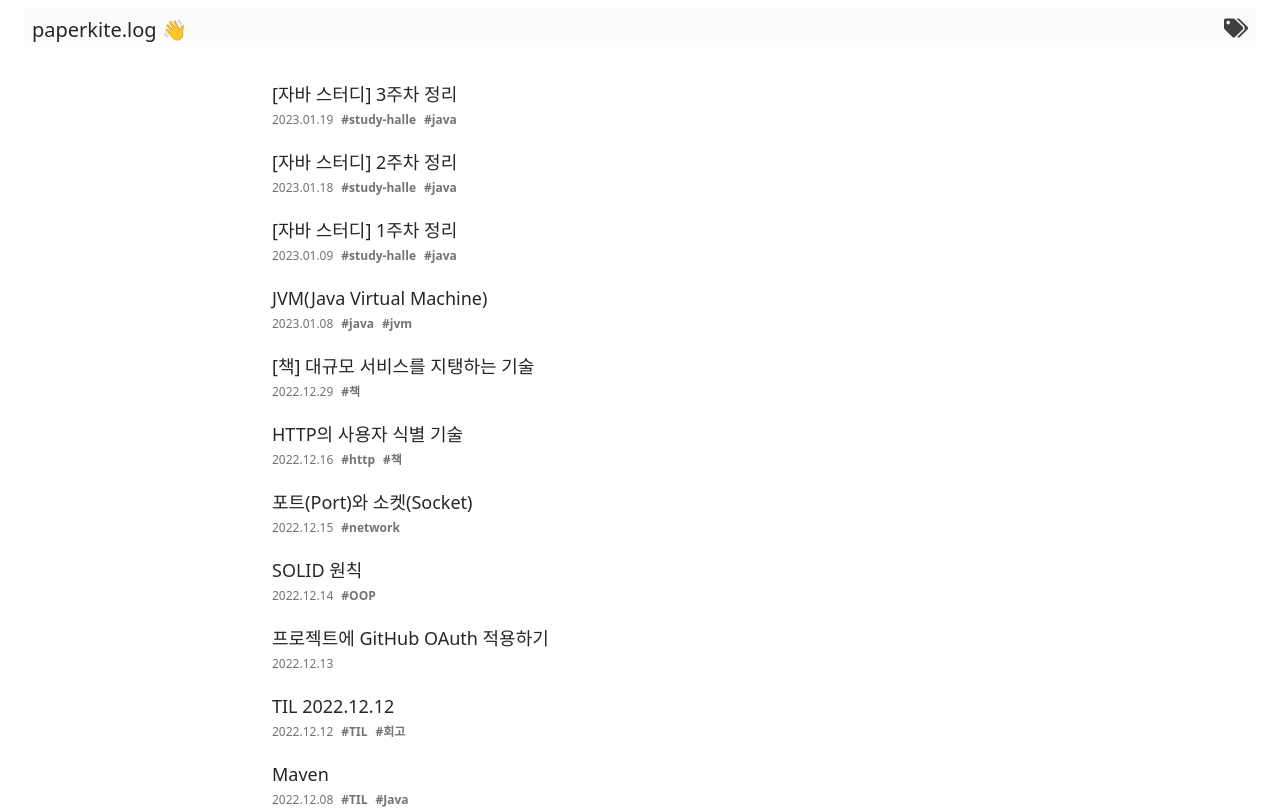
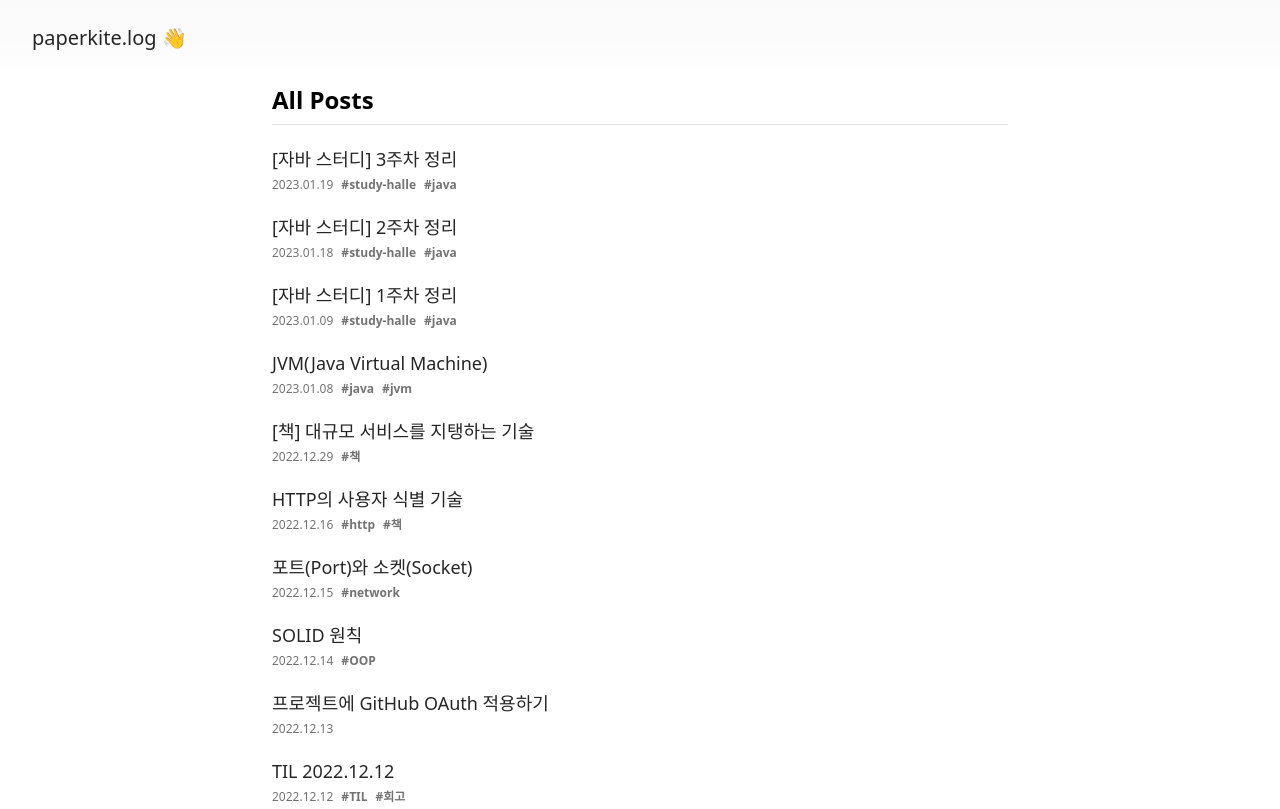
Before and after one commit to 100paperkite/100paperkite.github.io, a Next.js app: page / in a window 1280 px wide. Shown: the top 809 px of the page. Built offline with nearby package versions, Linux system fonts and the light colour scheme; a web font is replaced by a local one.

Commit message:
Revert "Tag 페이지 만들기 (#3)" (#4)
This reverts commit cdc1dbcf275f33016faff4d68318d3ae7ee2b7ae.

```diff
--- a/components/HomePage.jsx
+++ b/components/HomePage.jsx
@@ -1,15 +1,21 @@
 import Layout from './Layout';
+import siteMetadata from '../siteMetadata';
 
-import { Card } from './Post';
+import { Card as PostCard } from './Post';
 
-const HomePage = ({ postInfos }) => {
+const HomePage = ({ posts }) => {
   return (
     <Layout>
       <div className="mt-2">
-        {postInfos
-          .sort((a, b) => (a.uploaded < b.uploaded ? 1 : -1))
-          .map((info, index) => (
-            <Card {...info} key={index} />
+        <h3 className="font-bold text-xl md:text-2xl border-neutral-200 border-b pb-2">
+          All Posts
+        </h3>
+        {posts
+          .sort((a, b) => {
+            return a.frontMatter.uploaded < b.frontMatter.uploaded ? 1 : -1;
+          })
+          .map((post, index) => (
+            <PostCard post={post} key={index} />
           ))}
       </div>
     </Layout>
--- a/components/NavBar.jsx
+++ b/components/NavBar.jsx
@@ -1,22 +1,14 @@
 import Link from 'next/link';
 import siteMetadata from '../siteMetadata';
-import { FaTags } from 'react-icons/fa';
 
 const NavBar = () => {
   return (
-    <nav className="flex justify-between sticky top-0 z-50 space-x-4 py-2 font-medium mx-2 md:mx-6 my-1 md:my-2 p-2">
+    <nav className="flex justify-between sticky top-0 z-50 space-x-4 py-2">
       <Link href="/">
-        <a className="text-neutral-800 hover:text-neutral-600 text-lg md:text-xl">
+        <a className="text-neutral-800 hover:text-neutral-600 text-lg md:text-xl font-medium mx-2 md:mx-6 my-1 md:my-2 p-2 ">
           {siteMetadata.title}
         </a>
       </Link>
-      <div className="flex gap-x-3">
-        <Link href="/tags" passHref legacyBehavior>
-          <a>
-            <FaTags className="hover:cursor-pointer w-6 h-6 text-neutral-700" />
-          </a>
-        </Link>
-      </div>
     </nav>
   );
 };
--- a/components/Post/Card.jsx
+++ b/components/Post/Card.jsx
@@ -6,7 +6,8 @@ const formatDate = (dateString) => {
   return yyyymmdd.replaceAll('-', '.');
 };
 
-const Card = ({ title, uploaded, tags, slug }) => {
+const Card = ({ post: { frontMatter, slug } }) => {
+  const { title, uploaded, tags } = frontMatter;
   const uploadedDate = formatDate(uploaded);
 
   const isTagExist = (tags ?? []).length === 0 ? false : true;
@@ -23,8 +24,8 @@ const Card = ({ title, uploaded, tags, slug }) => {
 
         {isTagExist && (
           <span className="text-xs flex flex-wrap gap-x-2 my-auto">
-            {tags.map((tag) => (
-              <Tag name={tag} key={tag} className="text-neutral-500 font-bold" />
+            {tags.map((tag, index) => (
+              <Tag name={tag} key={index} />
             ))}
           </span>
         )}
--- a/components/Post/Tag.jsx
+++ b/components/Post/Tag.jsx
@@ -1,21 +1,5 @@
-import { useRouter } from 'next/router';
-
-const Tag = ({ name, selected = false }) => {
-  const router = useRouter();
-
-  return (
-    <button
-      onClick={() =>
-        router.push({
-          pathname: '/tags/',
-          query: { q: name },
-        })
-      }
-      className={selected ? 'text-neutral-800 font-bold' : 'text-neutral-500 font-bold'}
-    >
-      {'#' + name}
-    </button>
-  );
+const Tag = ({ name }) => {
+  return <div className=" text-neutral-500 font-bold">#{name}</div>;
 };
 
 export default Tag;
--- a/lib/util.js
+++ /dev/null
@@ -1,18 +0,0 @@
-import path from 'path';
-import fs from 'fs';
-import matter from 'gray-matter';
-
-const POST_DIR = 'posts/';
-
-export const getAllPostInfos = async () => {
-  const files = fs.readdirSync(POST_DIR);
-
-  return files.map((filename) => {
-    const markdownWithMeta = fs.readFileSync(path.join(POST_DIR, filename), 'utf-8');
-    const { data } = matter(markdownWithMeta);
-    return {
-      ...data,
-      slug: path.parse(filename).name,
-    };
-  });
-};
--- a/pages/index.js
+++ b/pages/index.js
@@ -1,28 +1,39 @@
+import fs from 'fs';
+import path from 'path';
+import matter from 'gray-matter';
 import HomePage from '../components/HomePage';
 import { NextSeo } from 'next-seo';
 
 import site from '../siteMetadata';
-import { getAllPostInfos } from '../lib/util';
 
 export const getStaticProps = async () => {
-  const postInfos = await getAllPostInfos();
+  const files = fs.readdirSync(path.join('posts'));
+
+  let posts = files.map((filename) => {
+    const markdownWithMeta = fs.readFileSync(path.join('posts', filename), 'utf-8');
+    const { data: frontMatter } = matter(markdownWithMeta);
+    return {
+      frontMatter,
+      slug: path.parse(filename).name,
+    };
+  });
 
   if (process.env.NODE_ENV === 'production') {
-    postInfos = postInfos.filter(({ draft }) => draft === false);
+    posts = posts.filter(({ frontMatter: { draft } }) => draft === false);
   }
 
   return {
     props: {
-      postInfos,
+      posts,
     },
   };
 };
 
-export default function Home({ postInfos }) {
+export default function Home({ posts }) {
   return (
     <>
       <NextSeo title={site.title} description={site.description} />
-      <HomePage postInfos={postInfos} />
+      <HomePage posts={posts} />
     </>
   );
 }
--- a/pages/tags/index.js
+++ /dev/null
@@ -1,53 +0,0 @@
-import { useEffect, useMemo, useState } from 'react';
-import { useRouter } from 'next/router';
-
-import Layout from '../../components/Layout';
-import Tag from '../../components/Post/Tag';
-import Card from '../../components/Post/Card';
-
-import { getAllPostInfos } from '../../lib/util';
-
-export async function getStaticProps() {
-  const postInfos = await getAllPostInfos();
-
-  return {
-    props: { postInfos },
-  };
-}
-
-export default function Tags({ postInfos }) {
-  const [currentTag, setTag] = useState();
-  const router = useRouter();
-  const { q } = router.query;
-
-  const allTags = useMemo(() => {
-    return [...new Set(postInfos.map((info) => info.tags).flat())].sort();
-  }, [postInfos]);
-
-  useEffect(() => {
-    if (!router.isReady) {
-      return;
-    }
-    setTag(q);
-  }, [q, router.isReady]);
-
-  return (
-    <Layout>
-      <div className="flex flex-wrap gap-x-3 gap-y-1 my-3">
-        {allTags.map((tag) => (
-          <Tag name={tag} key={tag} selected={tag == currentTag ? true : false} />
-        ))}
-      </div>
-      <div>
-        {postInfos
-          .sort((a, b) => {
-            return a.uploaded < b.uploaded ? 1 : -1;
-          })
-          .filter((post) => !currentTag || post.tags.includes(currentTag))
-          .map((post, index) => (
-            <Card {...post} key={index} />
-          ))}
-      </div>
-    </Layout>
-  );
-}
```
